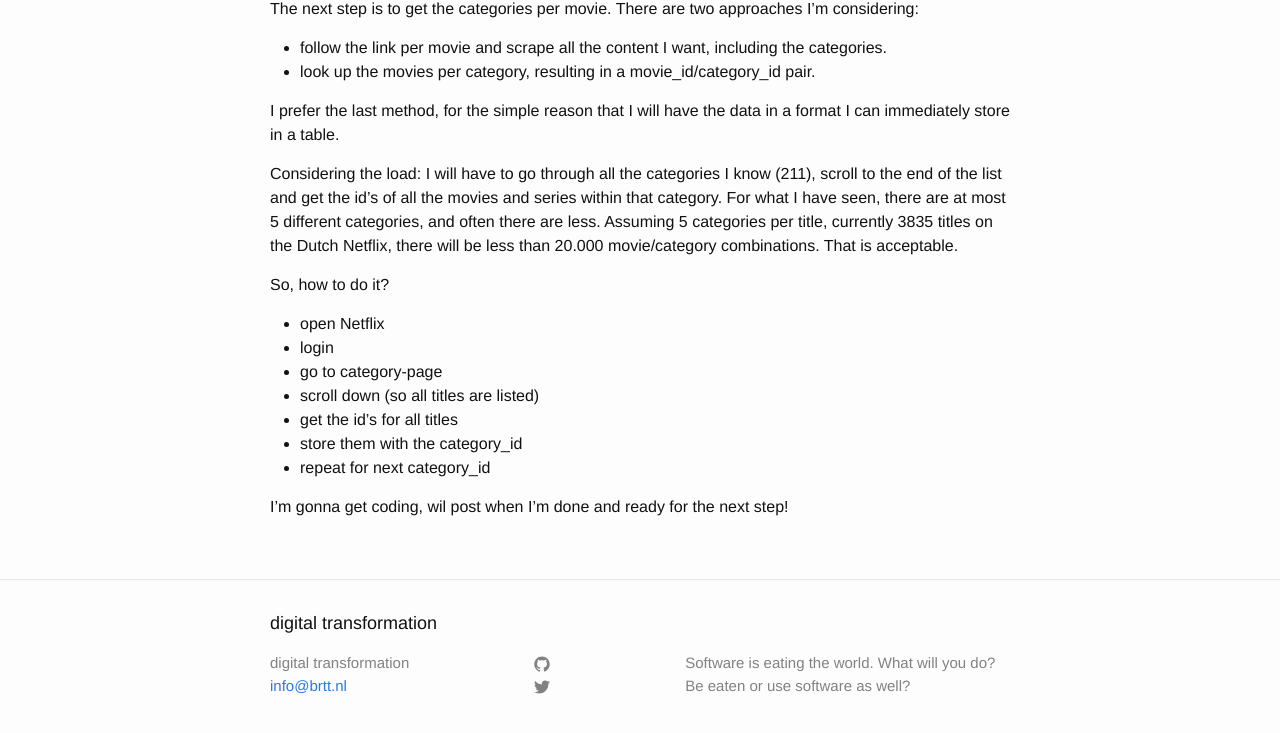
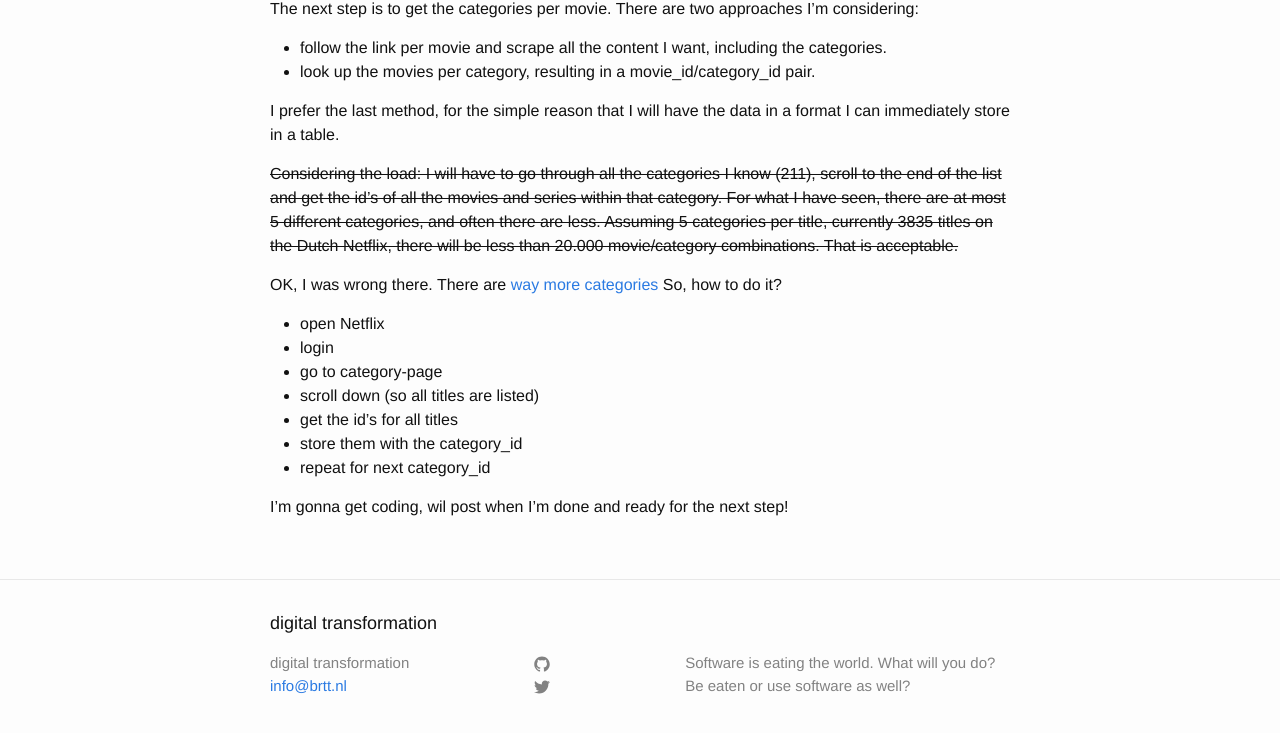
Before and after one commit to wijnandb/wijnandb.github.io, a Jekyll site: the page built from _posts/2020-4-20-scraping-websites.md, in a window 1280 px wide and 900 px high, scrolled down 953 px. Shown: the top 733 px of the window. Built offline with Jekyll 4.4.1, drawn with Linux system fonts in a browser that asks for light colours; our own code applies the rules of GitHub Pages for plain Markdown files; some of the changed lines change nothing that is shown.

Commit message:
_posts/2020-4-20-scraping-websites.md updated from https://stackedit.io/

```diff
--- a/_posts/2020-4-20-scraping-websites.md
+++ b/_posts/2020-4-20-scraping-websites.md
@@ -43,8 +43,9 @@ The next step is to get the categories per movie. There are two approaches I'm c
 
 I prefer the last method, for the simple reason that I will have the data in a format I can immediately store in a table.
 
-Considering the load: I will have to go through all the categories I know (211), scroll to the end of the list and get the id's of all the movies and series within that category. For what I have seen, there are at most 5 different categories, and often there are less. Assuming 5 categories per title, currently 3835 titles on the Dutch Netflix, there will be less than 20.000 movie/category combinations. That is acceptable.
+~~Considering the load: I will have to go through all the categories I know (211), scroll to the end of the list and get the id's of all the movies and series within that category. For what I have seen, there are at most 5 different categories, and often there are less. Assuming 5 categories per title, currently 3835 titles on the Dutch Netflix, there will be less than 20.000 movie/category combinations. That is acceptable.~~
 
+OK, I was wrong there. There are [way more categories](https://www.whats-on-netflix.com/library/categories/)
 So, how to do it?
 
 - open Netflix
@@ -57,8 +58,8 @@ So, how to do it?
 
 I'm gonna get coding, wil post when I'm done and ready for the next step!
 <!--stackedit_data:
-eyJoaXN0b3J5IjpbLTE5Mjc5NDUwMTgsLTY5OTM4MTU2NSwtMT
-k4MDkxMjQwLC0xMjU5MzA0Njc1LDE3NDM4ODMyNDcsLTgyNTU3
-MDczNSwxNzY2NzAyMzcxLC0xMTQ5NDU4MzUzLDQ1MTYzODkyNC
-wtMTE2Nzg0MTM2OV19
+eyJoaXN0b3J5IjpbNDc2NzE5NTU1LC0xOTI3OTQ1MDE4LC02OT
+kzODE1NjUsLTE5ODA5MTI0MCwtMTI1OTMwNDY3NSwxNzQzODgz
+MjQ3LC04MjU1NzA3MzUsMTc2NjcwMjM3MSwtMTE0OTQ1ODM1My
+w0NTE2Mzg5MjQsLTExNjc4NDEzNjldfQ==
 -->
```
